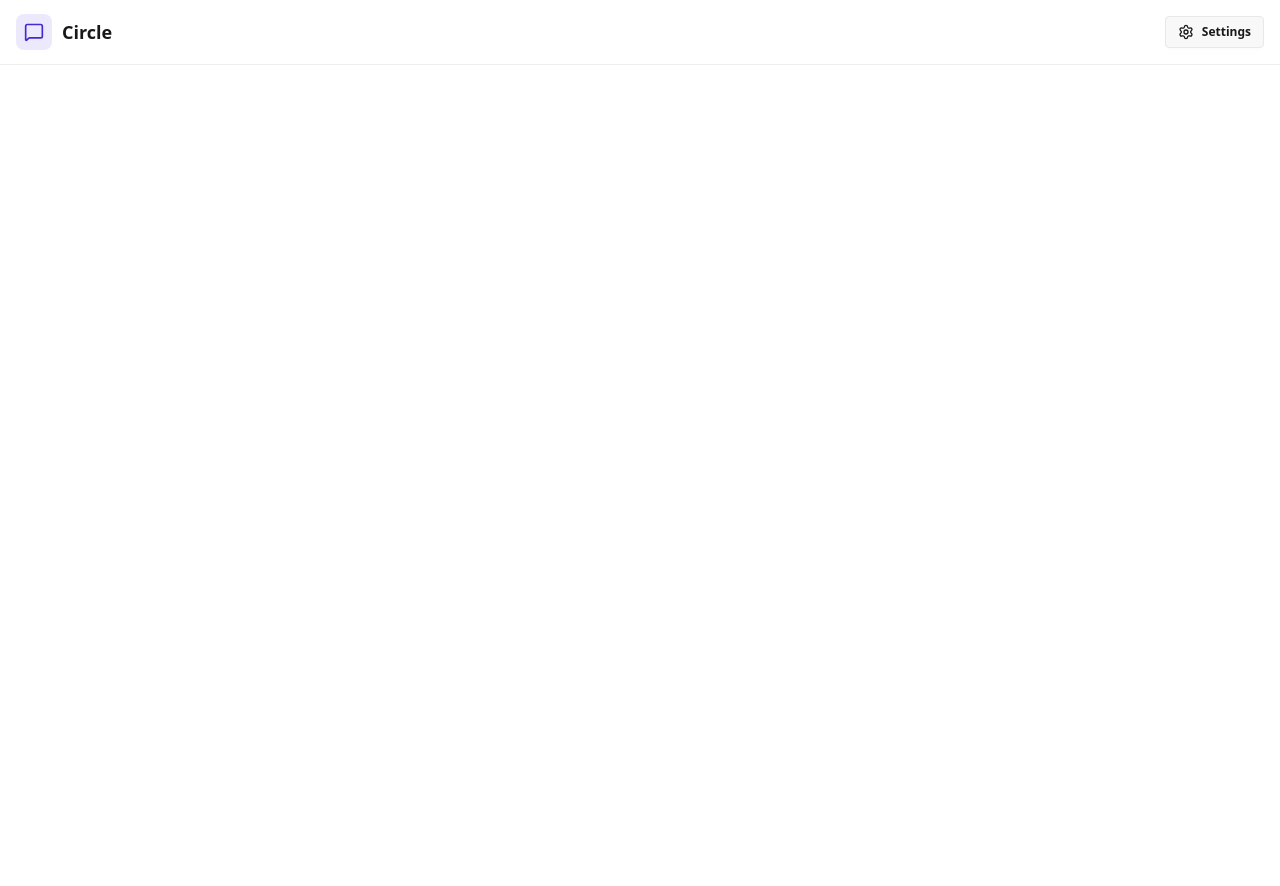
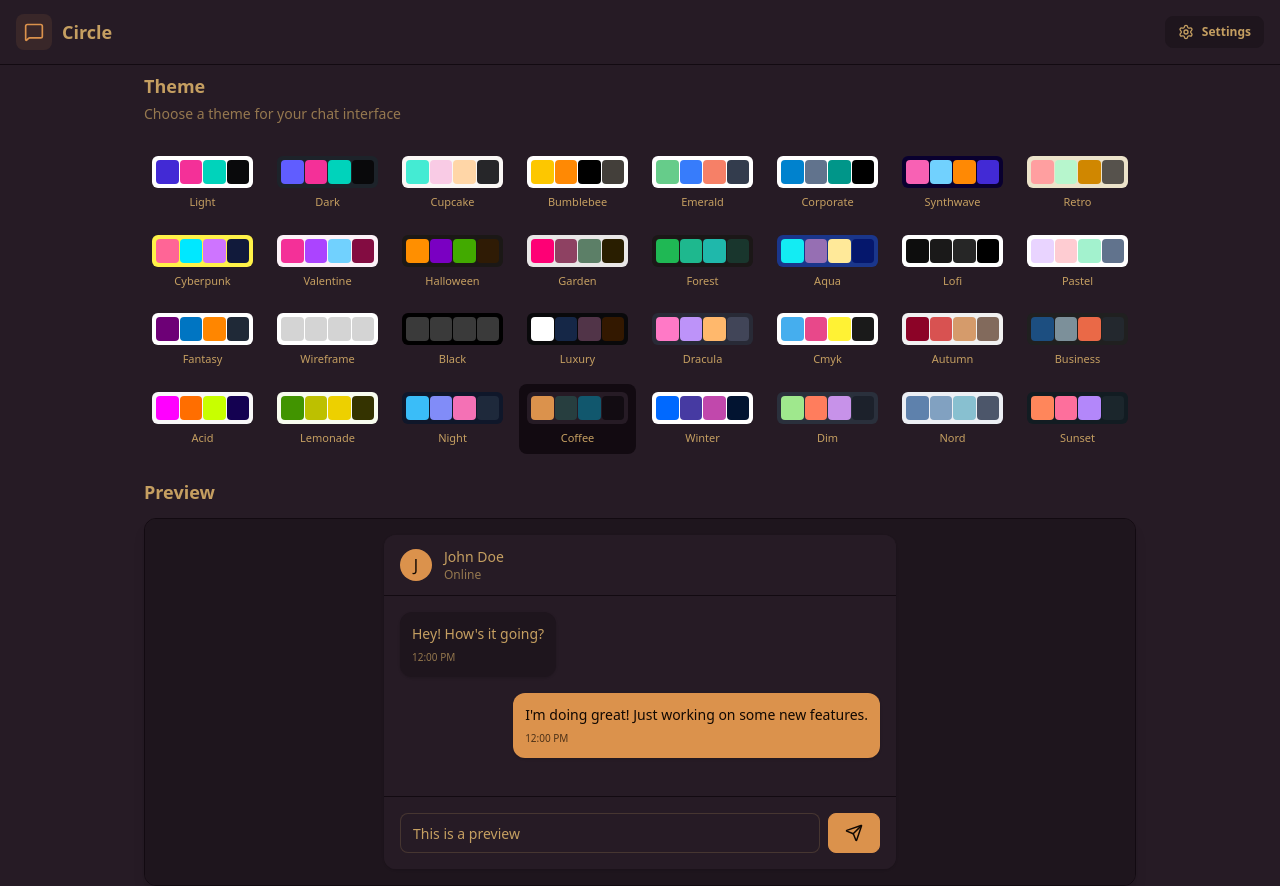
Before and after one commit to vedant-rmgd/Circle-real-time-chat-app-, a React app in the folder frontend/: page /settings in a window 1280 px wide. Before the commit the page ends 800 px from the top, so only its background shows below. Built offline with nearby package versions, Linux system fonts and the light colour scheme; no server answers; the HTML template or start-up script is replaced by a standard one.

Commit message:
created settings page to change themes and setup redux(slice & store) & localstorage for theme

```diff
--- a/frontend/src/App.jsx
+++ b/frontend/src/App.jsx
@@ -14,6 +14,7 @@
 function App() {
     const authUser = useSelector((state) => state.auth.authUser);
     const isCheckingAuth = useSelector((state) => state.auth.isCheckingAuth);
+    const theme = useSelector((state) => state.theme.theme)
     const dispatch = useDispatch();
 
     useEffect(() => {
@@ -29,7 +30,7 @@
     }
 
     return (
-        <div>
+        <div data-theme={theme}>
             <Navbar />
             <Routes>
                 <Route
--- a/frontend/src/app/store.js
+++ b/frontend/src/app/store.js
@@ -1,8 +1,10 @@
 import {configureStore} from "@reduxjs/toolkit"
 import authReducers from "../features/authSlice.js"
+import themeReducer from "../features/themeSlice.js"
 
 export const store = configureStore({
     reducer: {
-        auth: authReducers
+        auth: authReducers,
+        theme: themeReducer
     }
 })
--- /dev/null
+++ b/frontend/src/constants/index.js
@@ -0,0 +1,34 @@
+export const THEMES = [
+  "light",
+  "dark",
+  "cupcake",
+  "bumblebee",
+  "emerald",
+  "corporate",
+  "synthwave",
+  "retro",
+  "cyberpunk",
+  "valentine",
+  "halloween",
+  "garden",
+  "forest",
+  "aqua",
+  "lofi",
+  "pastel",
+  "fantasy",
+  "wireframe",
+  "black",
+  "luxury",
+  "dracula",
+  "cmyk",
+  "autumn",
+  "business",
+  "acid",
+  "lemonade",
+  "night",
+  "coffee",
+  "winter",
+  "dim",
+  "nord",
+  "sunset",
+];
--- /dev/null
+++ b/frontend/src/features/themeSlice.js
@@ -0,0 +1,19 @@
+import { createSlice } from "@reduxjs/toolkit";
+
+const initialState = {
+    theme: localStorage.getItem("chat-theme") || "coffee",
+};
+
+const themeSlice = createSlice({
+    name: "theme",
+    initialState,
+    reducers: {
+        setTheme: (state, action) => {
+            state.theme = action.payload;
+            localStorage.setItem("chat-theme", action.payload);
+        },
+    },
+});
+
+export const { setTheme } = themeSlice.actions;
+export default themeSlice.reducer;
--- a/frontend/src/index.css
+++ b/frontend/src/index.css
@@ -1,2 +1,4 @@
 @import "tailwindcss";
-@plugin "daisyui";
+@plugin "daisyui" {
+    themes: all;
+}
--- a/frontend/src/pages/ProfilePage.jsx
+++ b/frontend/src/pages/ProfilePage.jsx
@@ -41,7 +41,7 @@
                             />
                             <label
                                 htmlFor="avatar-upload"
-                                className={`absolute bottom-0 right-0 bg-base-content hover:scale-105p-2 rounded-full cursor-pointer transition-all duration-200 ${isUpdatingProfile? "animate-pulse pointer-events-none": ""}`}
+                                className={`absolute bottom-0 right-0 bg-base-content hover:scale-105 p-2 rounded-full cursor-pointer transition-all duration-200 ${isUpdatingProfile ? "animate-pulse pointer-events-none": ""}`}
                             >
                                 <Camera className="w-5 h-5 text-base-200" />
                                 <input
--- a/frontend/src/pages/SettingsPage.jsx
+++ b/frontend/src/pages/SettingsPage.jsx
@@ -1,9 +1,123 @@
-import React from 'react'
+import { THEMES } from "../constants/index.js";
+import { setTheme } from "../features/themeSlice.js";
+import { useDispatch, useSelector } from "react-redux";
+import { Send } from "lucide-react";
+
+const PREVIEW_MESSAGES = [
+    { id: 1, content: "Hey! How's it going?", isSent: false },
+    {
+        id: 2,
+        content: "I'm doing great! Just working on some new features.",
+        isSent: true,
+    },
+];
 
 function SettingsPage() {
-  return (
-    <div>SettingsPage</div>
-  )
+    const theme = useSelector((state) => state.theme.theme);
+    const dispatch = useDispatch();
+
+    return (
+    <div className="min-h-screen container mx-auto px-4 pt-18 max-w-5xl">
+      <div className="space-y-6">
+        <div className="flex flex-col gap-1">
+          <h2 className="text-lg font-semibold">Theme</h2>
+          <p className="text-sm text-base-content/70">Choose a theme for your chat interface</p>
+        </div>
+
+        <div className="grid grid-cols-4 sm:grid-cols-6 md:grid-cols-8 gap-2">
+          {THEMES.map((t) => (
+            <button
+              key={t}
+              className={`
+                group flex flex-col items-center gap-1.5 p-2 rounded-lg transition-colors
+                ${theme === t ? "bg-base-300" : "hover:bg-base-200/50"}
+              `}
+              onClick={() => dispatch(setTheme(t))}
+            >
+              <div className="relative h-8 w-full rounded-md overflow-hidden" data-theme={t}>
+                <div className="absolute inset-0 grid grid-cols-4 gap-px p-1">
+                  <div className="rounded bg-primary"></div>
+                  <div className="rounded bg-secondary"></div>
+                  <div className="rounded bg-accent"></div>
+                  <div className="rounded bg-neutral"></div>
+                </div>
+              </div>
+              <span className="text-[11px] font-medium truncate w-full text-center">
+                {t.charAt(0).toUpperCase() + t.slice(1)}
+              </span>
+            </button>
+          ))}
+        </div>
+
+        {/* Preview Section */}
+        <h3 className="text-lg font-semibold mb-3">Preview</h3>
+        <div className="rounded-xl border border-base-300 overflow-hidden bg-base-100 shadow-lg">
+          <div className="p-4 bg-base-200">
+            <div className="max-w-lg mx-auto">
+              <div className="bg-base-100 rounded-xl shadow-sm overflow-hidden">
+                <div className="px-4 py-3 border-b border-base-300 bg-base-100">
+                  <div className="flex items-center gap-3">
+                    <div className="w-8 h-8 rounded-full bg-primary flex items-center justify-center text-primary-content font-medium">
+                      J
+                    </div>
+                    <div>
+                      <h3 className="font-medium text-sm">John Doe</h3>
+                      <p className="text-xs text-base-content/70">Online</p>
+                    </div>
+                  </div>
+                </div>
+
+                {/* Chat Messages */}
+                <div className="p-4 space-y-4 min-h-[200px] max-h-[200px] overflow-y-auto bg-base-100">
+                  {PREVIEW_MESSAGES.map((message) => (
+                    <div
+                      key={message.id}
+                      className={`flex ${message.isSent ? "justify-end" : "justify-start"}`}
+                    >
+                      <div
+                        className={`
+                          max-w-[80%] rounded-xl p-3 shadow-sm
+                          ${message.isSent ? "bg-primary text-primary-content" : "bg-base-200"}
+                        `}
+                      >
+                        <p className="text-sm">{message.content}</p>
+                        <p
+                          className={`
+                            text-[10px] mt-1.5
+                            ${message.isSent ? "text-primary-content/70" : "text-base-content/70"}
+                          `}
+                        >
+                          12:00 PM
+                        </p>
+                      </div>
+                    </div>
+                  ))}
+                </div>
+
+                {/* Chat Input */}
+                <div className="p-4 border-t border-base-300 bg-base-100">
+                  <div className="flex gap-2">
+                    <input
+                      type="text"
+                      className="input input-bordered flex-1 text-sm h-10"
+                      placeholder="Type a message..."
+                      value="This is a preview"
+                      readOnly
+                    />
+                    <button className="btn btn-primary h-10 min-h-0">
+                      <Send size={18} />
+                    </button>
+                  </div>
+                </div>
+              </div>
+            </div>
+          </div>
+        </div>
+      </div>
+    </div>
+  );
+
+
 }
 
-export default SettingsPage
+export default SettingsPage;
```
